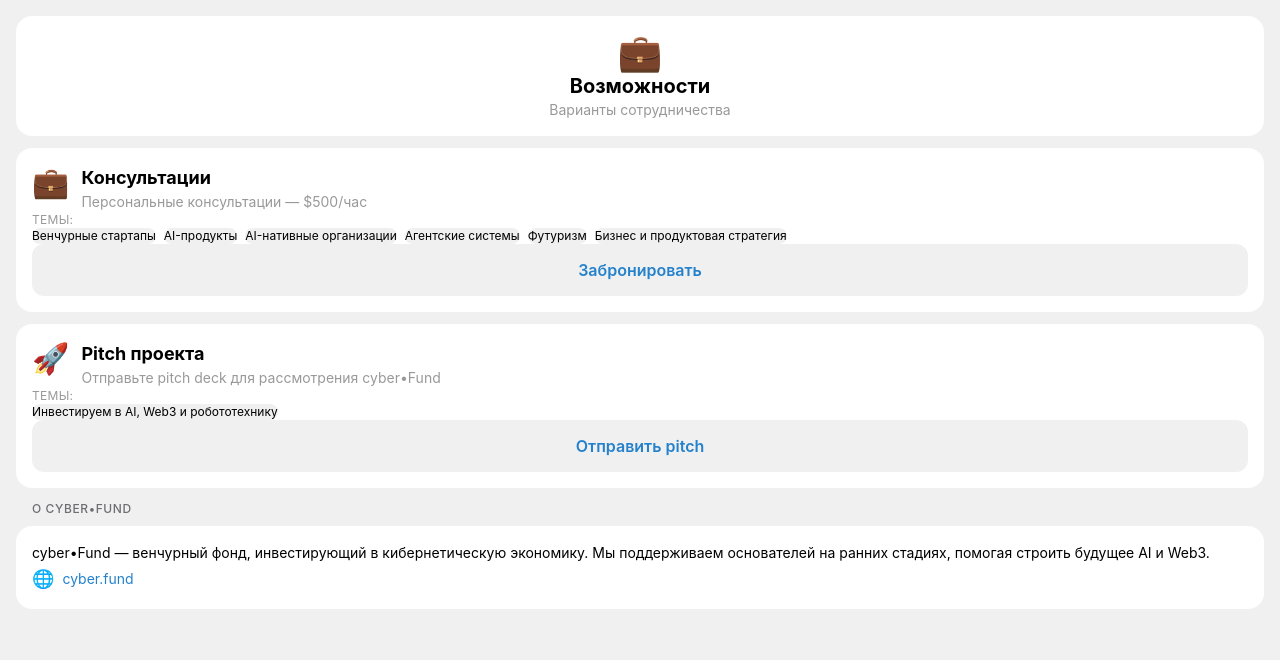
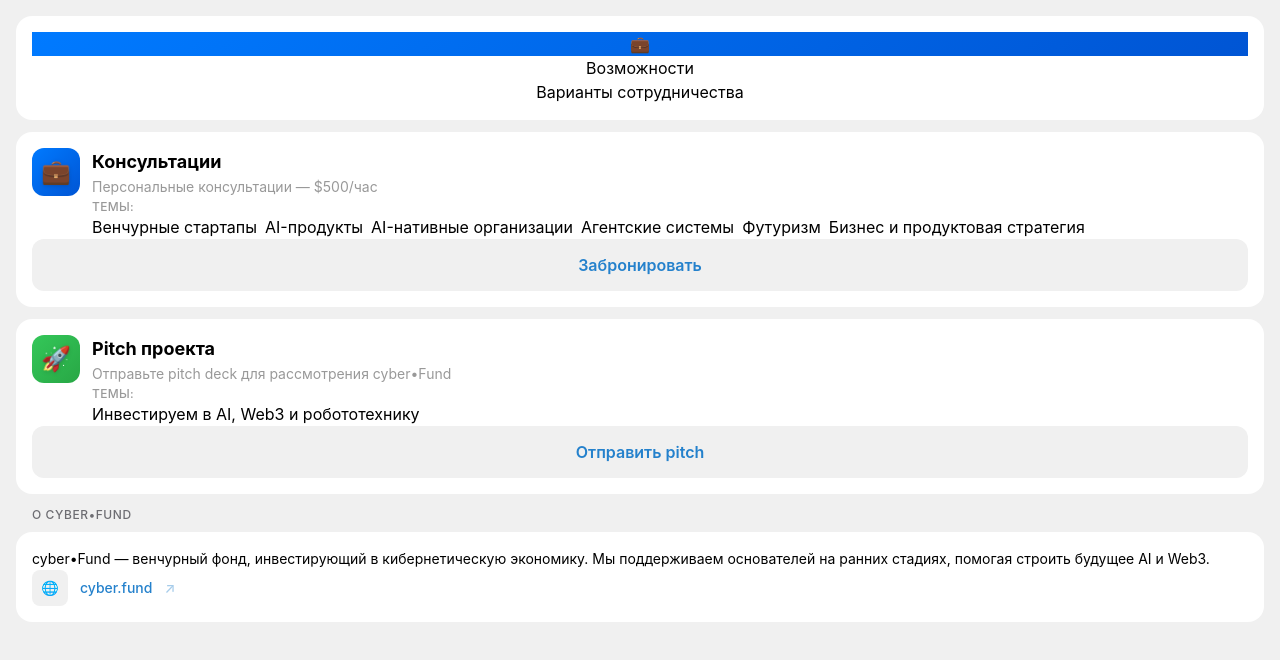
Before and after one commit to Gerstep/ce-mini-app, a React (Vite) app: page /ce-mini-app/opportunities in a window 1280 px wide. Shown: the top 660 px of the page. Built offline with nearby package versions, Linux system fonts and the light colour scheme.

Commit message:
fix: align topics section padding in Opportunities page

```diff
--- a/src/pages/Opportunities.tsx
+++ b/src/pages/Opportunities.tsx
@@ -7,6 +7,7 @@
 interface OpportunityCard {
   id: string;
   icon: string;
+  iconStyle: string;
   title: string;
   description: string;
   details: string[];
@@ -18,6 +19,7 @@
   {
     id: 'consulting',
     icon: '💼',
+    iconStyle: 'linear-gradient(135deg, #007aff 0%, #0055d4 100%)',
     title: 'Консультации',
     description: `Персональные консультации — ${consultationPrice}`,
     details: [
@@ -34,6 +36,7 @@
   {
     id: 'pitch',
     icon: '🚀',
+    iconStyle: 'linear-gradient(135deg, #34c759 0%, #28a745 100%)',
     title: 'Pitch проекта',
     description: 'Отправьте pitch deck для рассмотрения cyber•Fund',
     details: [
@@ -77,32 +80,41 @@
     <div className="page-container">
       <div className="content-wrapper">
         {/* Header */}
-        <div className="tg-card text-center mb-4">
-          <div className="text-4xl mb-2">💼</div>
-          <h1 className="text-xl font-bold">Возможности</h1>
-          <p className="tg-hint text-sm mt-1">Варианты сотрудничества</p>
+        <div className="tg-card tg-card-hero text-center mb-5 animate-initial animate-scale-in">
+          <div className="hero-icon" style={{ background: 'linear-gradient(135deg, #007aff 0%, #0055d4 100%)' }}>
+            <span>💼</span>
+          </div>
+          <h1 className="hero-title">Возможности</h1>
+          <p className="hero-subtitle">Варианты сотрудничества</p>
         </div>
 
         {/* Opportunity Cards */}
         <div className="space-y-4">
-          {opportunities.map((opp) => (
-            <div key={opp.id} className="tg-card">
-              <div className="flex items-start gap-3 mb-3">
-                <span className="text-3xl">{opp.icon}</span>
+          {opportunities.map((opp, index) => (
+            <div
+              key={opp.id}
+              className={`tg-card animate-initial animate-fade-in-up stagger-${index + 2}`}
+            >
+              <div className="flex items-start gap-3 mb-4">
+                <div
+                  className="w-12 h-12 rounded-xl flex items-center justify-center text-2xl flex-shrink-0"
+                  style={{ background: opp.iconStyle }}
+                >
+                  <span className="drop-shadow-sm">{opp.icon}</span>
+                </div>
                 <div className="flex-1">
-                  <h3 className="font-bold text-lg">{opp.title}</h3>
-                  <p className="tg-hint text-sm">{opp.description}</p>
+                  <h3 className="font-bold text-lg mb-1">{opp.title}</h3>
+                  <p className="tg-hint text-sm leading-relaxed">{opp.description}</p>
                 </div>
               </div>
 
-              <div className="mb-4 pl-12">
-                <p className="text-xs tg-hint uppercase tracking-wide mb-2">Темы:</p>
+              <div className="mb-4 pl-15" style={{ paddingLeft: '60px' }}>
+                <p className="text-xs tg-hint uppercase tracking-wide mb-2 font-medium">Темы:</p>
                 <div className="flex flex-wrap gap-2">
                   {opp.details.map((detail, idx) => (
                     <span
                       key={idx}
-                      className="text-xs px-2 py-1 rounded-lg"
-                      style={{ backgroundColor: 'var(--tg-theme-secondary-bg-color)' }}
+                      className="tag tag-sm"
                     >
                       {detail}
                     </span>
@@ -112,7 +124,7 @@
 
               <button
                 onClick={() => handleAction(opp)}
-                className="tg-button-secondary w-full"
+                className="tg-button-secondary"
               >
                 {opp.buttonText}
               </button>
@@ -121,24 +133,30 @@
         </div>
 
         {/* cyber•Fund Info */}
-        <p className="tg-section-header mt-6">О cyber•Fund</p>
+        <p className="tg-section-header mt-6 animate-initial animate-fade-in stagger-4">
+          О cyber•Fund
+        </p>
 
-        <div className="tg-card">
-          <p className="text-sm leading-relaxed">
+        <div className="tg-card animate-initial animate-fade-in-up stagger-5">
+          <p className="text-sm leading-relaxed mb-4">
             cyber•Fund — венчурный фонд, инвестирующий в кибернетическую экономику.
             Мы поддерживаем основателей на ранних стадиях, помогая строить будущее AI и Web3.
           </p>
-          <div className="mt-3 flex items-center gap-2">
-            <span className="text-lg">🌐</span>
-            <a
-              href="https://cyber.fund"
-              className="tg-link text-sm"
-              target="_blank"
-              rel="noopener noreferrer"
+          <a
+            href="https://cyber.fund"
+            className="flex items-center gap-3 tg-link text-sm font-medium"
+            target="_blank"
+            rel="noopener noreferrer"
+          >
+            <div
+              className="w-9 h-9 rounded-lg flex items-center justify-center"
+              style={{ background: 'var(--tg-theme-secondary-bg-color)' }}
             >
-              cyber.fund
-            </a>
-          </div>
+              🌐
+            </div>
+            <span>cyber.fund</span>
+            <span className="opacity-40 ml-auto">↗</span>
+          </a>
         </div>
       </div>
     </div>
```
